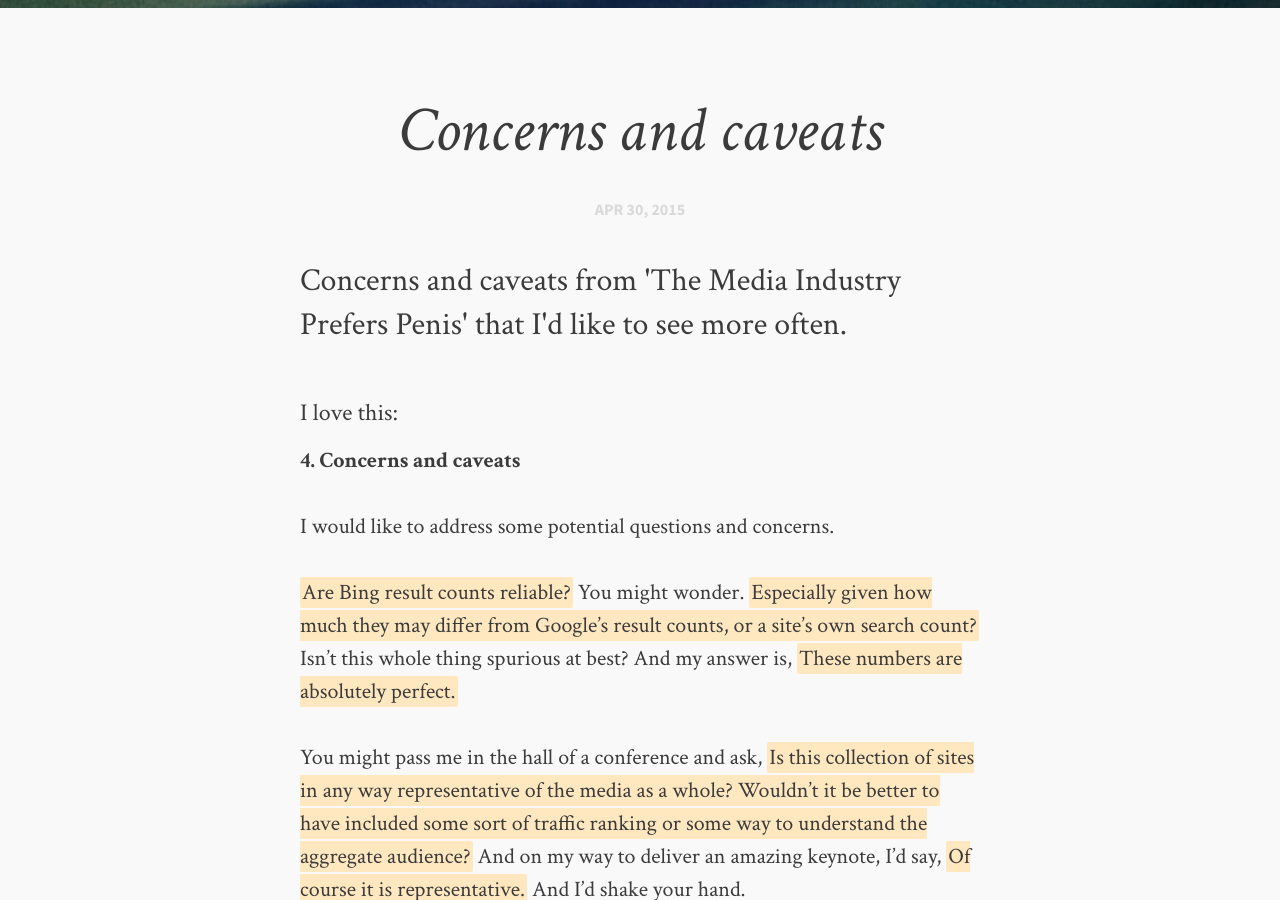
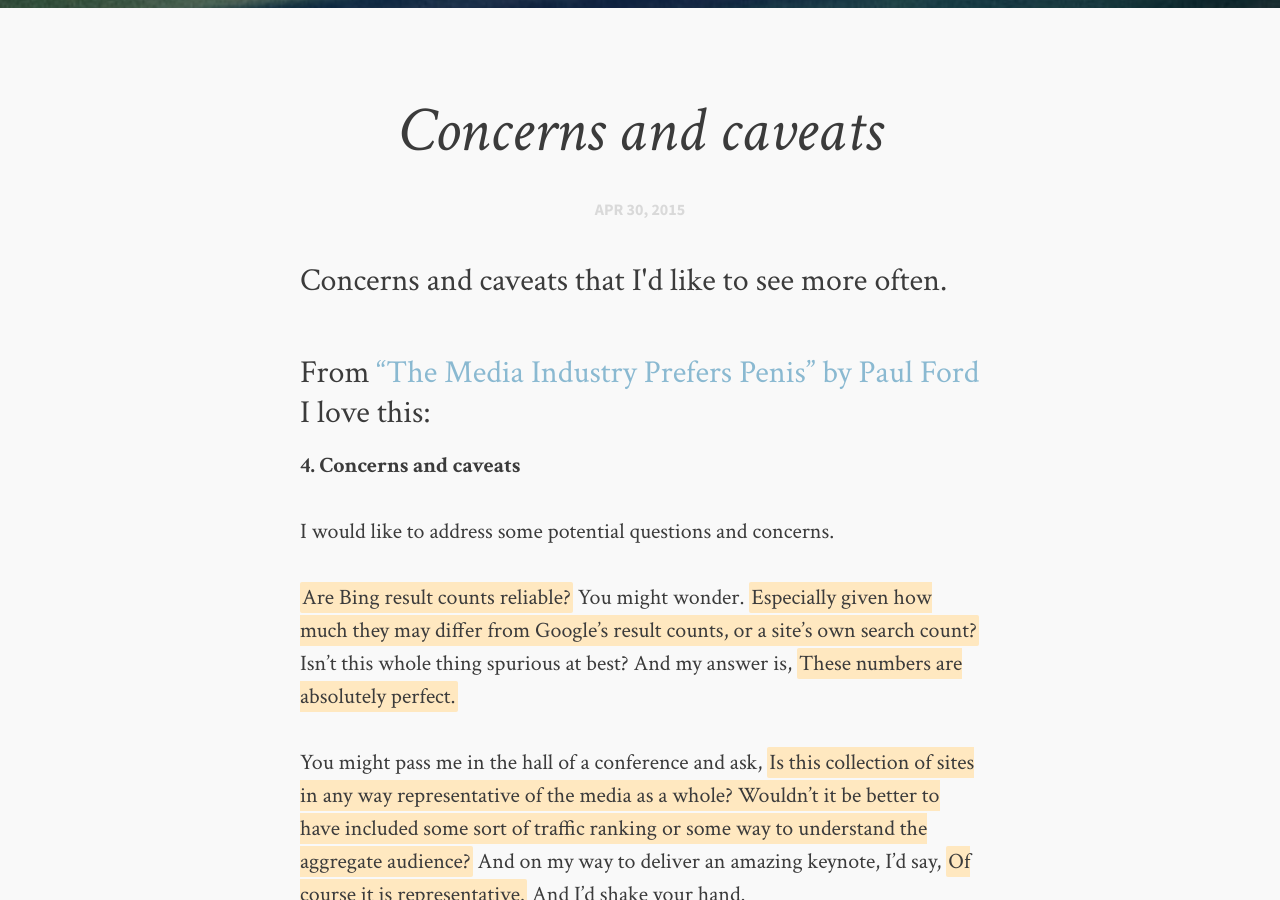
Before and after one commit to rebeccawilliams/rebeccawilliams.us, a Jekyll site: the page built from _posts/2015-04-30-Concernsandcaveats.md, in a window 1280 px wide and 900 px high, scrolled down 542 px. Built offline with Jekyll 4.4.1, drawn with Linux system fonts in a browser that asks for light colours; comment, search, counter and statistics services are not loaded; some of the changed text lies outside the part shown.

Commit message:
Update 2015-04-30-Concernsandcaveats.md

```diff
--- a/_posts/2015-04-30-Concernsandcaveats.md
+++ b/_posts/2015-04-30-Concernsandcaveats.md
@@ -1,12 +1,12 @@
 ---
 layout: post
 title: Concerns and caveats
-description: "Concerns and caveats from 'The Media Industry Prefers Penis' that I'd like to see more often."
+description: "Concerns and caveats that I'd like to see more often."
 categories: articles
 date: 2015-04-30
 ---
 
-#### I love this:
+### From ["The Media Industry Prefers Penis" by Paul Ford](https://medium.com/message/the-words-the-media-industry-prefers-5d33e5b021e0) I love this:
 
 **4. Concerns and caveats**
 
```
Also changed, not shown: other parts of _posts/2015-04-30-Concernsandcaveats.md (+0 -2 lines).
